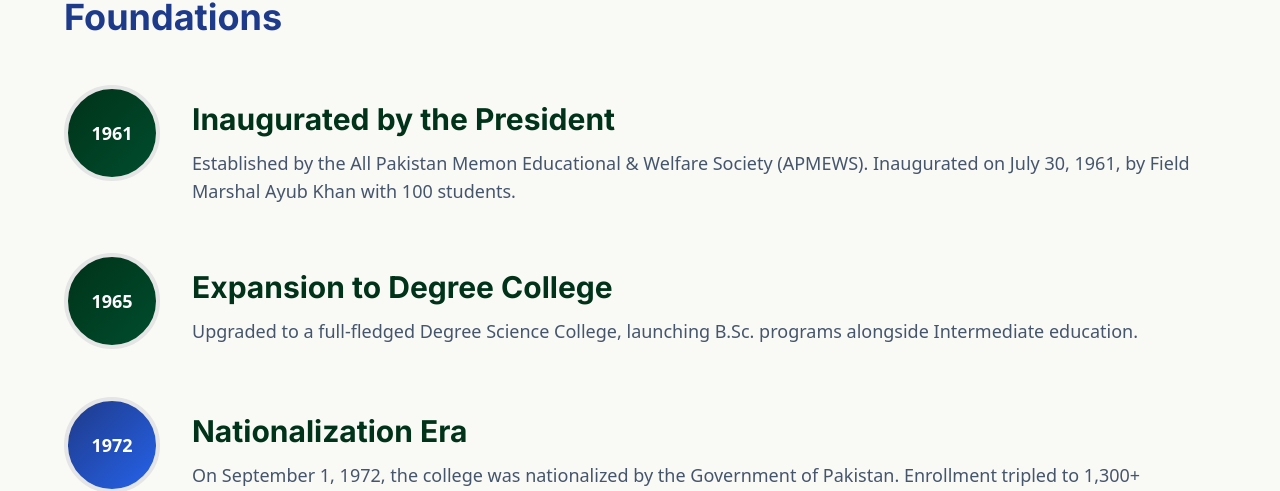
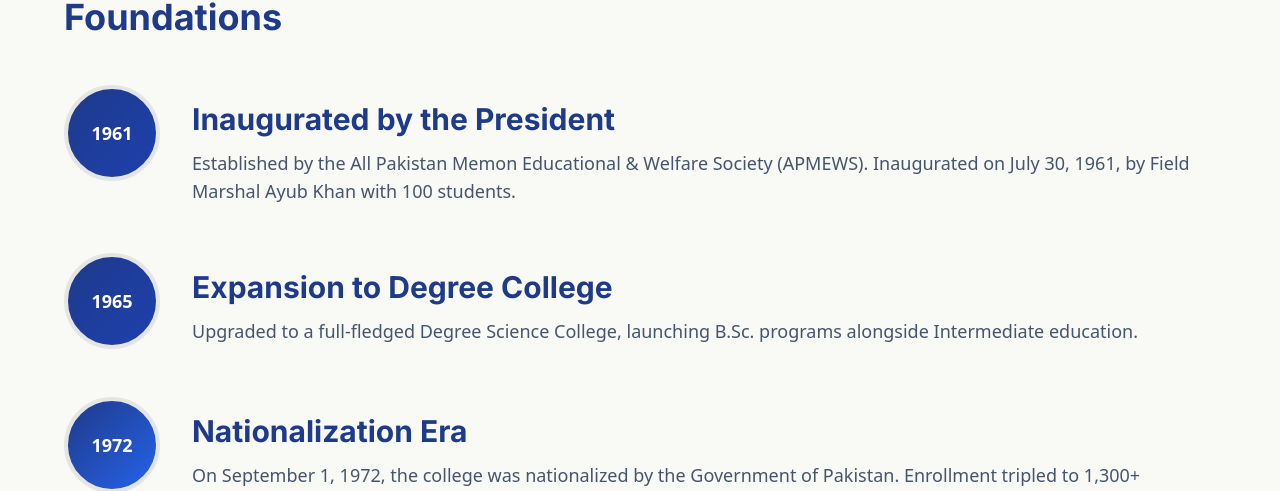
Before and after one commit to mansoorahmedsurti/Adamjee-Govt-Science-College-Site, a Next.js app: page /history in a window 1280 px wide. Shown: the part 316-807 px from the top of the page. Built offline with nearby package versions, Linux system fonts and the light colour scheme; no server answers.

Commit message:
Remove all green colors; replace with blue theme throughout site
Agent-Logs-Url: https://github.com/mansoorahmedsurti/Adamjee-Govt-Science-College-Site/sessions/79b26364-b927-498d-839e-fd14258349d1

Co-authored-by: mansoorahmedsurti <148683467+mansoorahmedsurti@users.noreply.github.com>

```diff
--- a/app/globals.css
+++ b/app/globals.css
@@ -6,7 +6,7 @@
   --color-navy-blue: #1e3a8a;
   --color-navy-dark: #0f172a;
   --color-blue-accent: #2563eb;
-  --color-forest-green: #003319;
+  --color-forest-green: #1e3a8a;
   --color-beige: #f9f9f5;
   --color-white: #ffffff;
 
--- a/components/Contact.tsx
+++ b/components/Contact.tsx
@@ -83,7 +83,7 @@ export default function Contact() {
           ].map((item, i) => (
             <motion.div
               key={i}
-              className="bg-gradient-to-br from-forest-green to-[#004d2e] rounded-lg p-8 text-white hover-lift"
+              className="bg-gradient-to-br from-forest-green to-[#1e40af] rounded-lg p-8 text-white hover-lift"
               whileHover={{ scale: 1.05 }}
             >
               <item.icon className="text-blue-accent mb-4" size={32} />
--- a/components/Foundations.tsx
+++ b/components/Foundations.tsx
@@ -40,7 +40,7 @@ export default function Foundations() {
                   className={`w-24 h-24 rounded-full text-white flex items-center justify-center font-bold text-lg border-4 ${
                     milestone.isHighlight
                       ? 'bg-gradient-to-br from-navy-blue to-blue-accent border-blue-accent'
-                      : 'bg-gradient-to-br from-forest-green to-[#004d2e] border-yellow-500'
+                      : 'bg-gradient-to-br from-forest-green to-[#1e40af] border-yellow-500'
                   }`}
                 >
                   {milestone.year}
--- a/components/Hero.tsx
+++ b/components/Hero.tsx
@@ -30,7 +30,7 @@ export default function Hero() {
       />
 
       {/* Dark overlay */}
-      <div className="absolute inset-0 bg-[#003319]/50"></div>
+      <div className="absolute inset-0 bg-[#1e3a8a]/50"></div>
 
       {/* Content */}
       <motion.div
--- a/components/SECCAPAdmissions.tsx
+++ b/components/SECCAPAdmissions.tsx
@@ -103,8 +103,8 @@ export default function SECCAPAdmissions() {
           </div>
 
           <div className="grid md:grid-cols-2 gap-6 mt-12">
-            <div className="bg-green-50 border-l-4 border-green-600 p-4 rounded h-13.5 flex items-center">
-              <p className="text-green-900 font-semibold">
+            <div className="bg-blue-50 border-l-4 border-blue-600 p-4 rounded h-13.5 flex items-center">
+              <p className="text-blue-900 font-semibold">
                 <strong>DDO Code:</strong> KQ2172
               </p>
             </div>
--- a/components/Tour.tsx
+++ b/components/Tour.tsx
@@ -37,8 +37,8 @@ export default function Tour() {
               <div className="bg-blue-50 px-4 py-2 rounded-lg">
                 <span className="font-semibold text-blue-accent">Campus Facilities</span>
               </div>
-              <div className="bg-green-50 px-4 py-2 rounded-lg">
-                <span className="font-semibold text-green-600">Laboratories</span>
+              <div className="bg-blue-50 px-4 py-2 rounded-lg">
+                <span className="font-semibold text-blue-600">Laboratories</span>
               </div>
               <div className="bg-yellow-50 px-4 py-2 rounded-lg">
                 <span className="font-semibold text-yellow-600">Libraries</span>
```
